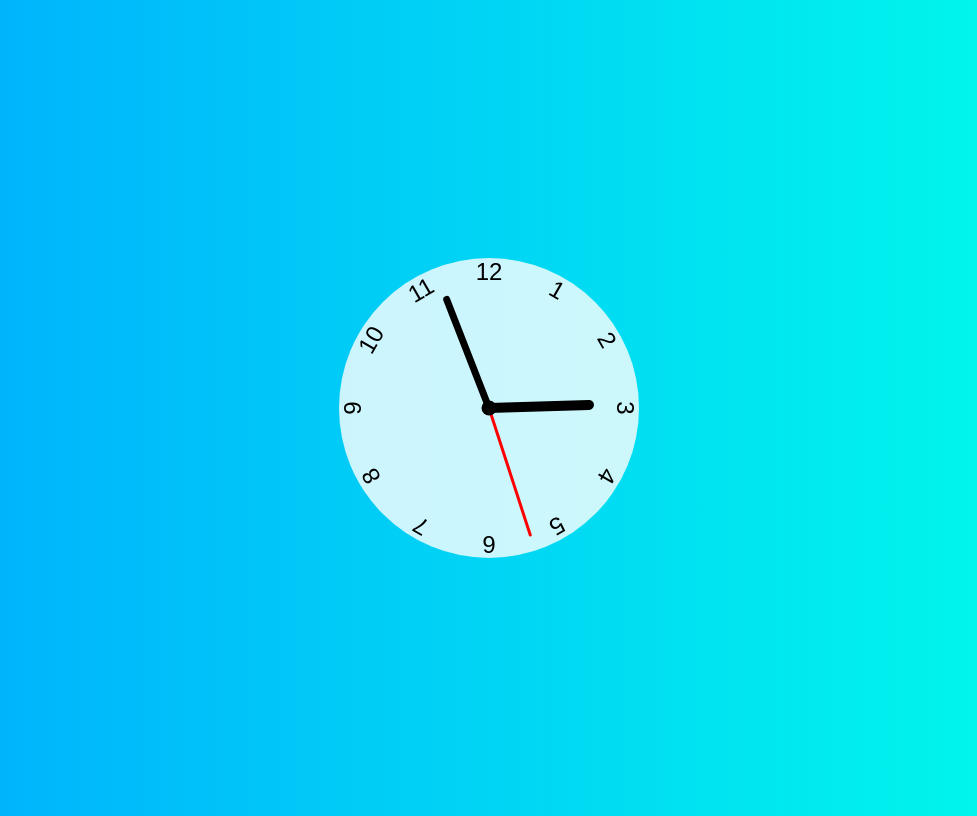
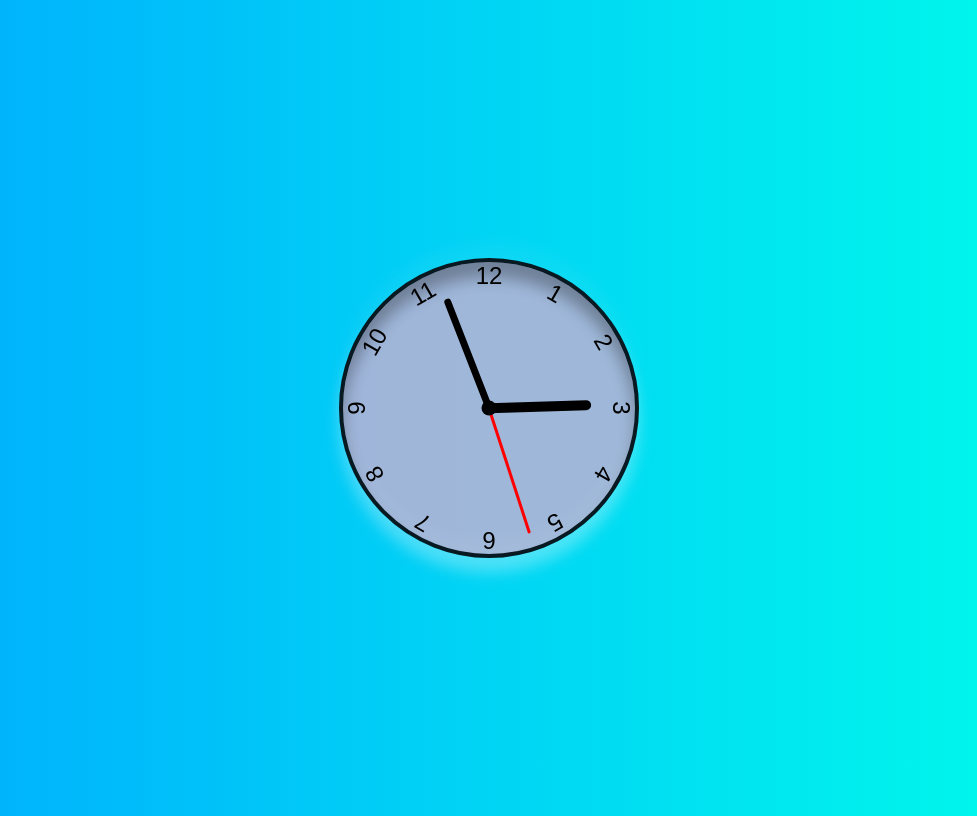
Before and after one commit to rishabhgupta3801/Analog-Clock, a plain HTML site: page index.html in a window 1280 px wide. Shown: the whole page, without its empty margins (151-1128 px from the left). Drawn offline with Linux system fonts and the light colour scheme.

Commit message:
Basic UI Changes

```diff
--- a/Style.css
+++ b/Style.css
@@ -15,10 +15,14 @@ body{
 .clock{
     height: 300px;
     width: 300px;
-    background-color: rgba(255, 255, 255, 0.8);
+    background-color: rgba(191, 178, 212, 0.836);
     border-radius: 50%;
-    border-radius: 2px solid black;
+    border: 4px solid #091921;
     position: relative;
+    box-shadow: 0 -15px 15px rgba(255, 255, 255, 0.05),
+                inset 0 -15px 15px rgba(255, 255, 255, 0.05),
+                0 15px 15px rgba(255, 255, 255, 0.3),
+                inset 0 15px 15px rgba(0, 0, 0, 0.3);
 }
 
 .clock .number{
```
